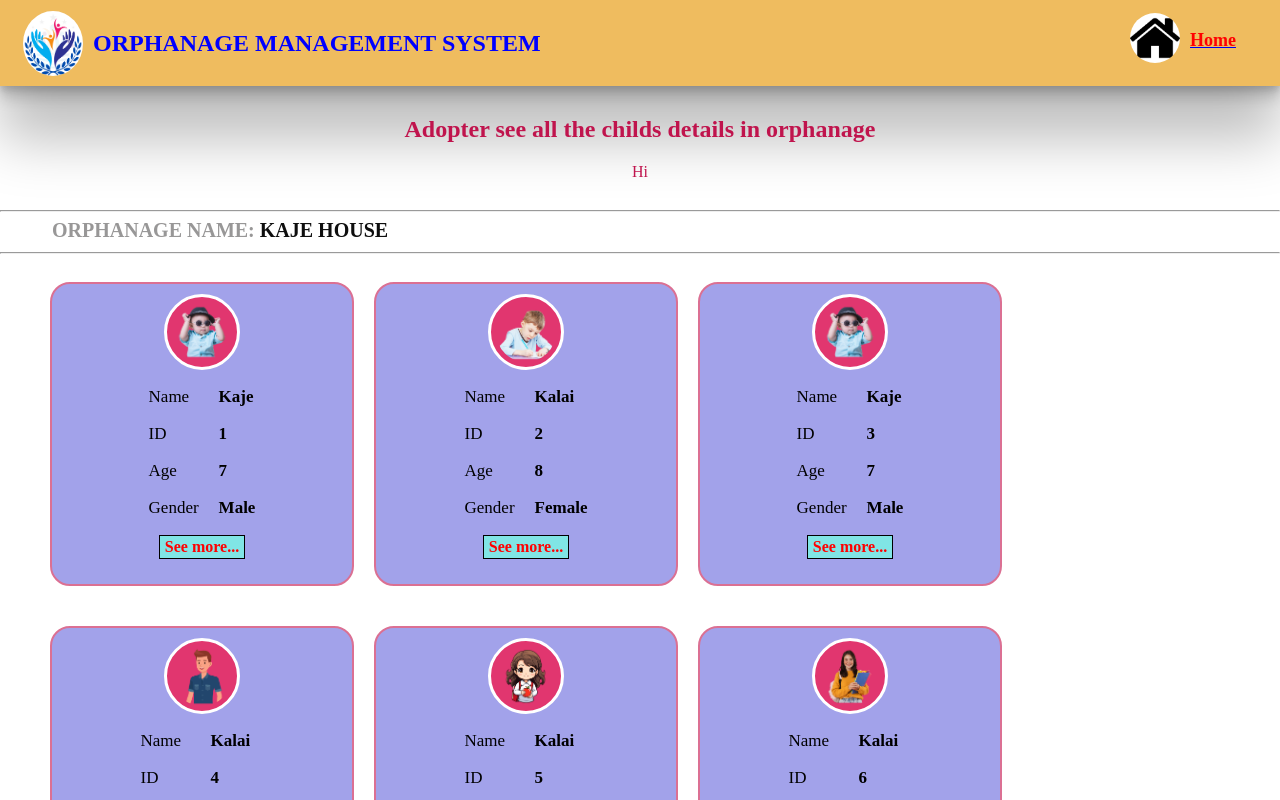
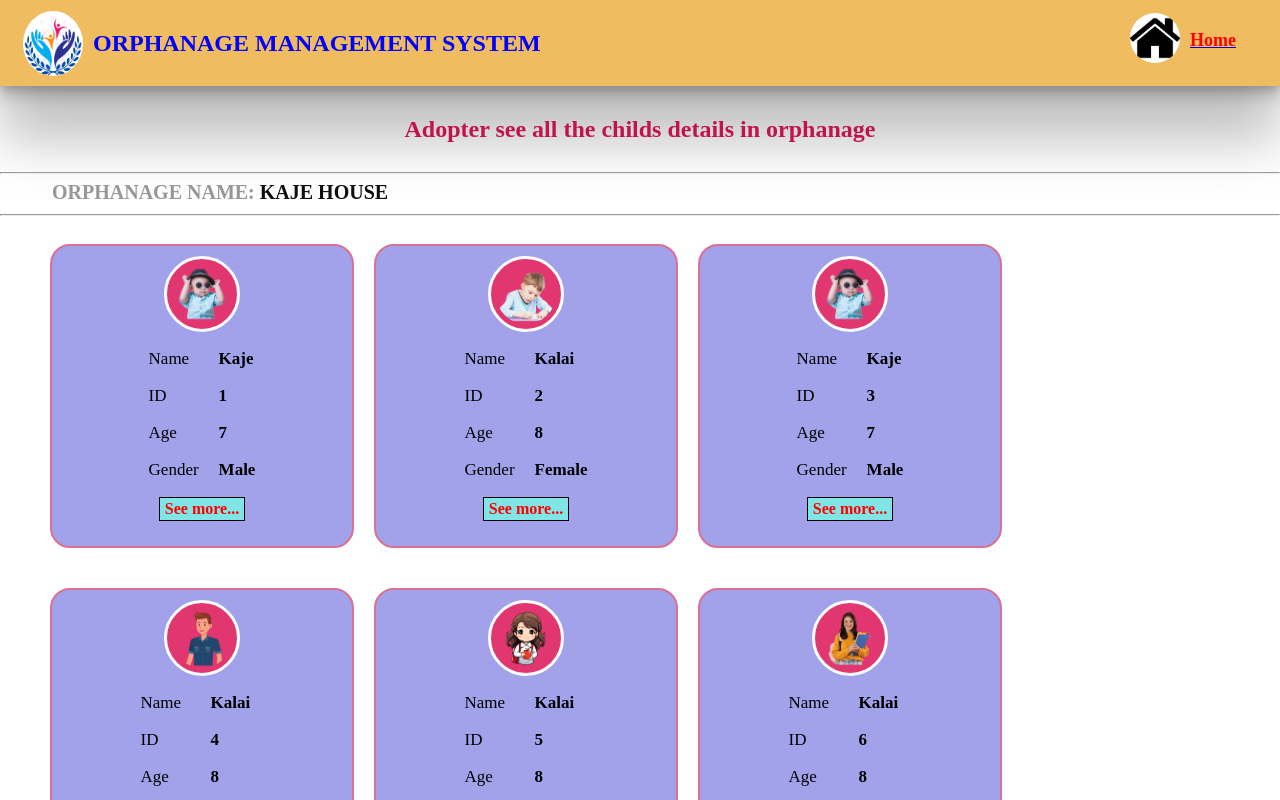
Before and after one commit to Remiltan123/Orphange-Manegment-System, a React (Create React App) app in the folder forntend/: page /Adobt/ViewChild in a window 1280 px wide. Shown: the top 800 px of the page. Built offline with nearby package versions, Linux system fonts and the light colour scheme.

Commit message:
modify Adopt

```diff
--- a/forntend/src/Components/AboutAdopt/AdoptViewChild/AdoptViewChild.jsx
+++ b/forntend/src/Components/AboutAdopt/AdoptViewChild/AdoptViewChild.jsx
@@ -8,7 +8,6 @@ const AdoptViewChild = () => {
     <div className='AdoptViewChild-maincontainer'>
       <div className='mainHeading'>
         <h2>Adopter see all the childs details in orphanage</h2>
-        <p>Hi</p>
       </div>
       <div className='perticularChild'>
         {renderChildren()}
```
